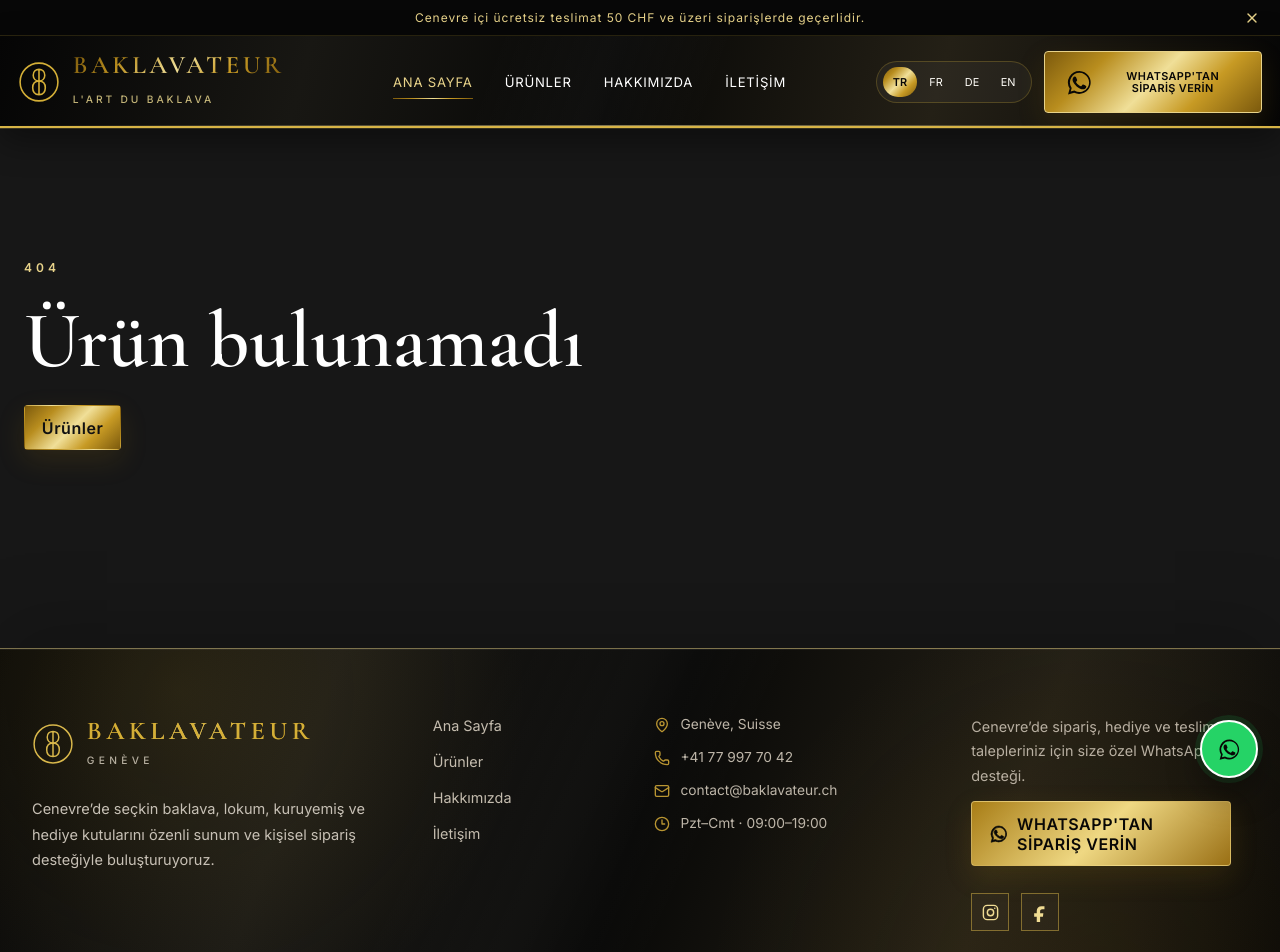
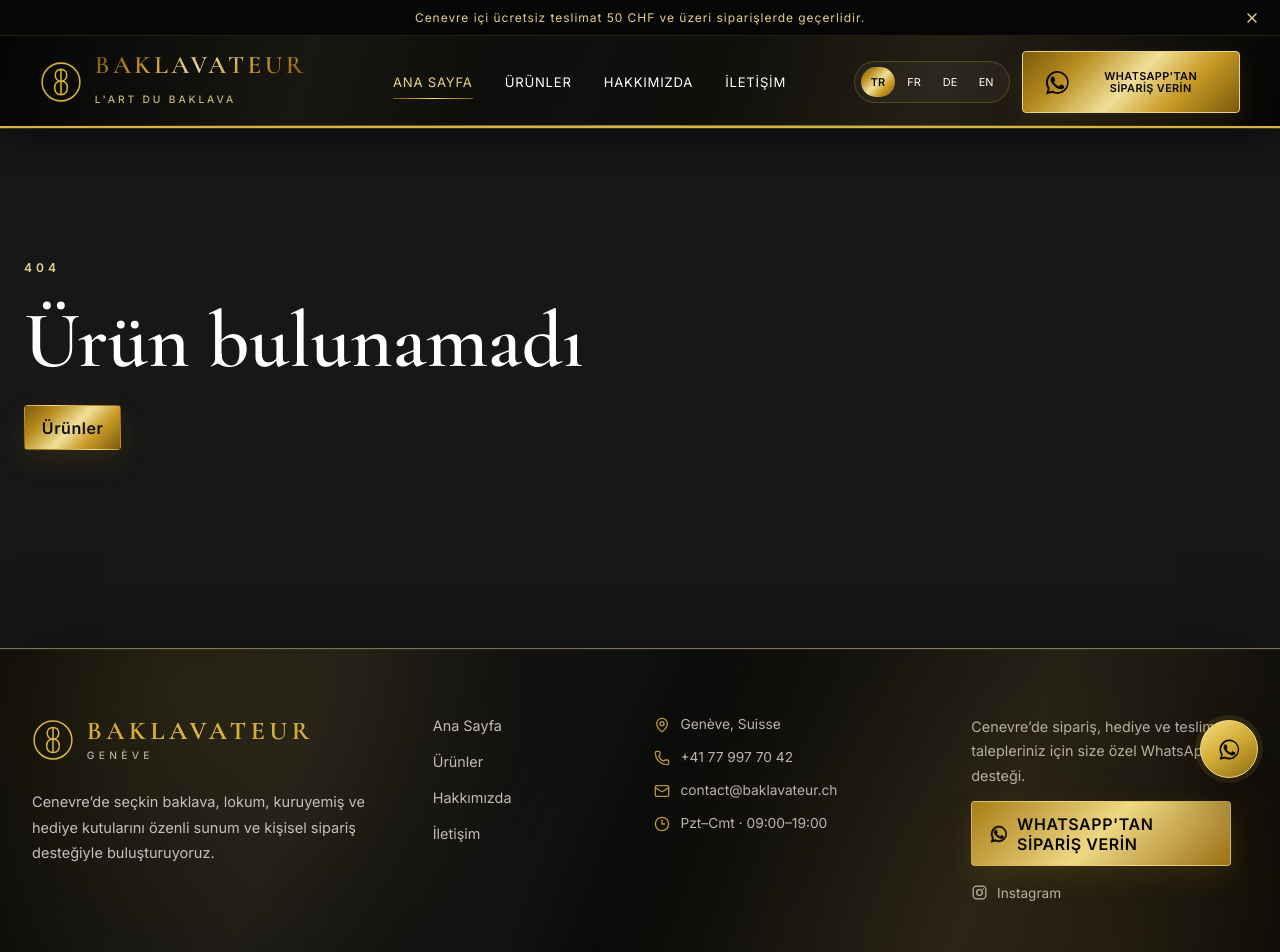
Before and after one commit to ErdemGOCEN/baklavateur, a React (Vite) app: page /tr/urun/1 in a window 1280 px wide. Shown: the top 952 px of the page. Built offline with nearby package versions, Linux system fonts and the light colour scheme.

Commit message:
genel değişikler

```diff
--- a/package.json
+++ b/package.json
@@ -1,7 +1,7 @@
 {
   "name": "baklavateur-geneve",
   "private": true,
-  "version": "1.0.0",
+  "version": "0.17.3",
   "type": "module",
   "scripts": {
     "dev": "vite",
--- a/src/components/Footer.jsx
+++ b/src/components/Footer.jsx
@@ -39,14 +39,10 @@
       <div className="footer-clean-order">
         <p>{t('footerPremium.orderText')}</p>
         <WhatsAppButton className="footer-whatsapp-black-icon" />
-        <div className="footer-socials" aria-label="Sosyal medya">
-          <a href="https://www.instagram.com/" target="_blank" rel="noreferrer" aria-label="Baklavateur Instagram">
-            <svg width="19" height="19" viewBox="0 0 24 24" fill="none" aria-hidden="true"><rect x="3" y="3" width="18" height="18" rx="5" stroke="currentColor" strokeWidth="1.8"/><circle cx="12" cy="12" r="4" stroke="currentColor" strokeWidth="1.8"/><circle cx="17.4" cy="6.6" r="1" fill="currentColor"/></svg>
-          </a>
-          <a href="https://www.facebook.com/" target="_blank" rel="noreferrer" aria-label="Baklavateur Facebook">
-            <svg width="19" height="19" viewBox="0 0 24 24" fill="currentColor" aria-hidden="true"><path d="M14.5 8H17V4.2c-.43-.06-1.9-.2-3.64-.2C9.74 4 7.25 6.2 7.25 10.25V13H4v4.25h3.25V24h4.25v-6.75h3.55L15.6 13h-4.1v-2.33C11.5 9.44 11.83 8 14.5 8Z"/></svg>
-          </a>
-        </div>
+        <a className="footer-instagram" href="#" aria-label="Instagram">
+          <svg width="17" height="17" viewBox="0 0 24 24" fill="none" aria-hidden="true"><rect x="3" y="3" width="18" height="18" rx="5" stroke="currentColor" strokeWidth="1.8"/><circle cx="12" cy="12" r="4" stroke="currentColor" strokeWidth="1.8"/><circle cx="17.4" cy="6.6" r="1" fill="currentColor"/></svg>
+          Instagram
+        </a>
       </div>
     </div>
 
--- a/src/components/Header.jsx
+++ b/src/components/Header.jsx
@@ -1,6 +1,6 @@
 import { Menu, X } from 'lucide-react';
 import { useEffect, useState } from 'react';
-import { NavLink, Link, useLocation } from 'react-router-dom';
+import { NavLink, Link } from 'react-router-dom';
 import { useTranslation } from 'react-i18next';
 import LanguageSwitcher from './LanguageSwitcher';
 import WhatsAppButton from './WhatsAppButton';
@@ -12,7 +12,6 @@
   const [topbarVisible,setTopbarVisible]=useState(()=>sessionStorage.getItem('baklavateur-topbar-closed')!=='true');
   const {t}=useTranslation();
   const path = useLocalizedPath();
-  const location = useLocation();
 
   useEffect(()=>{
     const onScroll=()=>setScrolled(window.scrollY>24);
@@ -20,24 +19,6 @@
     window.addEventListener('scroll',onScroll,{passive:true});
     return()=>window.removeEventListener('scroll',onScroll);
   },[]);
-
-
-  useEffect(() => {
-    setOpen(false);
-  }, [location.pathname, location.search]);
-
-  useEffect(() => {
-    document.body.style.overflow = open ? 'hidden' : '';
-    return () => { document.body.style.overflow = ''; };
-  }, [open]);
-
-  useEffect(() => {
-    const onKeyDown = (event) => {
-      if (event.key === 'Escape') setOpen(false);
-    };
-    window.addEventListener('keydown', onKeyDown);
-    return () => window.removeEventListener('keydown', onKeyDown);
-  }, []);
 
   const closeTopbar=()=>{
     setTopbarVisible(false);
@@ -72,7 +53,7 @@
           <div className="mobile-tools"><LanguageSwitcher/><WhatsAppButton label={whatsappLabel} /></div>
         </nav>
         <div className="desktop-tools"><LanguageSwitcher/><WhatsAppButton className="header-whatsapp" label={whatsappLabel} /></div>
-        <button type="button" className="menu-toggle" onClick={()=>setOpen((value)=>!value)} aria-label={t('menuLabel')} aria-expanded={open}>{open?<X/>:<Menu/>}</button>
+        <button className="menu-toggle" onClick={()=>setOpen(!open)} aria-label={t('menuLabel')} aria-expanded={open}>{open?<X/>:<Menu/>}</button>
       </div>
     </header>
   </>;
--- a/src/components/ProductCard.jsx
+++ b/src/components/ProductCard.jsx
@@ -14,15 +14,15 @@
   const detailPath = path('product', product.slug);
 
   return (
-    <article className="product-card" itemScope itemType="https://schema.org/Product">
+    <article className="product-card">
       <Link to={detailPath} className="product-image-link" aria-label={name}>
-        <img src={product.image} alt={`${name} — Baklavateur Genève`} width="600" height="450" loading="lazy" decoding="async" itemProp="image" referrerPolicy="no-referrer" onError={(event) => { event.currentTarget.src = '/images/baklava-placeholder.jpg'; }} />
+        <img src={product.image} alt={name} loading="lazy" referrerPolicy="no-referrer" onError={(event) => { event.currentTarget.src = '/images/baklava-placeholder.jpg'; }} />
       </Link>
       <div className="product-body">
         <span className="product-weight">{defaultWeight}</span>
-        <h3 itemProp="name"><Link to={detailPath}>{name}</Link></h3>
-        <p itemProp="description">{description}</p>
-        <div className="product-commerce-row"><div className="price" itemProp="offers" itemScope itemType="https://schema.org/Offer"><meta itemProp="priceCurrency" content="CHF"/><meta itemProp="price" content={product.price.toFixed(2)}/><link itemProp="availability" href="https://schema.org/InStock"/>CHF {product.price.toFixed(2)}</div><div className="product-rating" aria-label={`${product.rating} / 5`}><Star size={15} fill="currentColor"/><strong>{product.rating.toFixed(2)}</strong><span>({product.reviewCount})</span></div></div>
+        <h3><Link to={detailPath}>{name}</Link></h3>
+        <p>{description}</p>
+        <div className="product-commerce-row"><div className="price">CHF {product.price.toFixed(2)}</div><div className="product-rating" aria-label={`${product.rating} / 5`}><Star size={15} fill="currentColor"/><strong>{product.rating.toFixed(2)}</strong><span>({product.reviewCount})</span></div></div>
         <div className="card-actions">
           <Link className="btn btn-outline" to={detailPath}>{t('buttons.details')}</Link>
           <WhatsAppButton productName={name} weight={defaultWeight} label={t('buttons.order')} />
--- a/src/components/ProductSlider.jsx
+++ b/src/components/ProductSlider.jsx
@@ -113,7 +113,7 @@
               >
                 <Link to={detailPath} className="slider-product-card">
                   <div className="slider-product-image">
-                    <img src={product.image} alt={`${name} — Baklavateur Genève`} width="480" height="430" loading="lazy" decoding="async" onError={(e) => { e.currentTarget.src = '/images/baklava-placeholder.jpg'; }} />
+                    <img src={product.image} alt={name} loading="lazy" onError={(e) => { e.currentTarget.src = '/images/baklava-placeholder.jpg'; }} />
                   </div>
                   <div className="slider-product-info">
                     <h3>{name}</h3>
--- a/src/main.jsx
+++ b/src/main.jsx
@@ -1,4 +1,3 @@
 import { StrictMode } from 'react'; import { createRoot } from 'react-dom/client'; import './i18n'; import './styles/tokens.css'
 import './styles/global.css'; import './styles/premium-rebuild.css'; import App from './App';
-import './styles/final-polish.css';
 createRoot(document.getElementById('root')).render(<StrictMode><App/></StrictMode>);
--- a/src/pages/HomePage.jsx
+++ b/src/pages/HomePage.jsx
@@ -219,7 +219,7 @@
                 to={`${path('products')}?category=${category}`}
               >
                 <div className="premium-category-image-rebuilt">
-                  <img src={meta.image} alt={`${categoryName} Baklavateur Genève`} width="640" height="480" loading="lazy" decoding="async" />
+                  <img src={meta.image} alt={categoryName} loading="lazy" />
                   <span className="category-corner-icon">{meta.icon}</span>
                 </div>
                 <div className="premium-category-copy-rebuilt">
--- a/src/styles/global.css
+++ b/src/styles/global.css
@@ -525,3 +525,27 @@
   .brand strong{font-size:1rem!important;letter-spacing:.09em!important}
   .brand span{font-size:.42rem!important;letter-spacing:.16em!important}
 }
+
+/* v1.0.2 — Premium hover simplification
+   Cards may lift subtly, while imagery remains stable to avoid compounded motion. */
+.product-card img,
+.compact-product-card img,
+.category-card img,
+.category-feature-mini img,
+.category-feature-visual img,
+.related-grid img,
+.product-main-image img {
+  transform: none !important;
+  transition: filter .3s ease, opacity .3s ease !important;
+}
+
+.product-card:hover img,
+.compact-product-card:hover img,
+.category-card:hover img,
+.category-feature-mini:hover img,
+.category-feature-visual:hover img,
+.related-grid .product-card:hover img,
+.product-main-image:hover img {
+  transform: none !important;
+  filter: none !important;
+}
--- a/src/styles/premium-rebuild.css
+++ b/src/styles/premium-rebuild.css
@@ -1763,3 +1763,20 @@
   .product-detail-page .product-accordion { padding:1.6rem 1.25rem; }
   .product-detail-page .product-content-section { padding:0 !important; }
 }
+
+/* v1.0.2 — Keep card imagery still; only the card surface may move. */
+.premium-category-card-rebuilt img,
+.premium-product-card-rebuilt img,
+.premium-selection-card img,
+.premium-feature-card img {
+  transform: none !important;
+  transition: filter .3s ease, opacity .3s ease !important;
+}
+
+.premium-category-card-rebuilt:hover img,
+.premium-product-card-rebuilt:hover img,
+.premium-selection-card:hover img,
+.premium-feature-card:hover img {
+  transform: none !important;
+  filter: none !important;
+}
```
Also changed, not shown: 1 other file (tests, documents, lock files or other folders).
